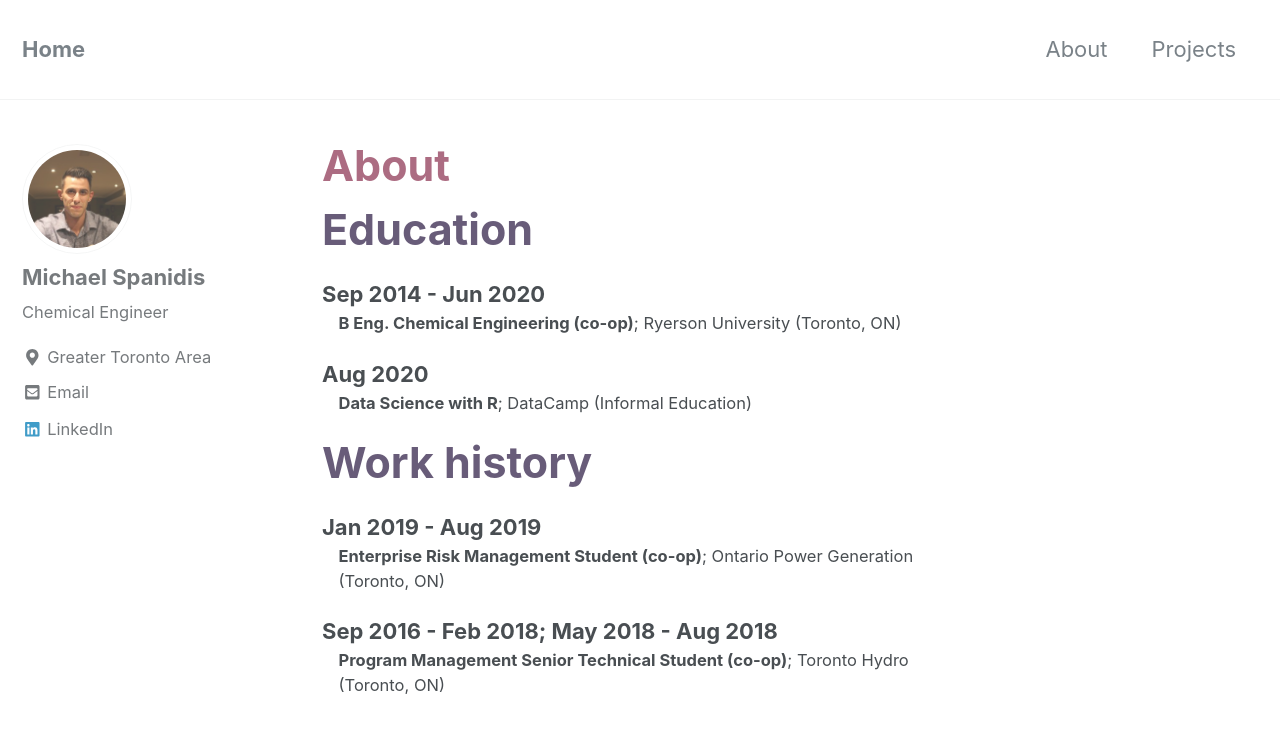
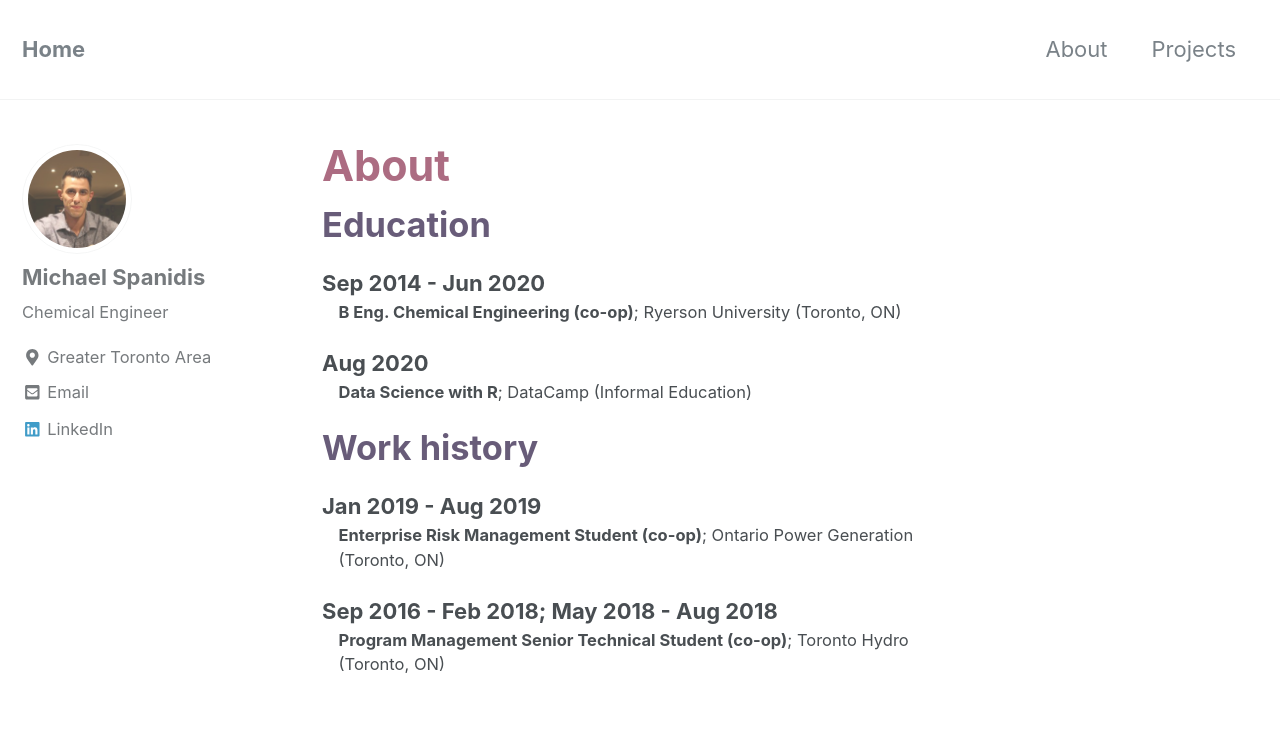
Before and after one commit to michaelspanidis/michaelspanidis.github.io, a Jekyll site: the page built from _pages/about.md, in a window 1280 px wide and 900 px high. Shown: the top 733 px of the window. Built offline with Jekyll 4.4.1, drawn with Linux system fonts in a browser that asks for light colours; nearby versions of some CDN libraries.

Commit message:
changes31

```diff
--- a/_pages/about.md
+++ b/_pages/about.md
@@ -3,14 +3,14 @@ title: <span style="color:rgb(172,108,130); font-size:1.25em;">About</span>
 permalink: /about/
 ---
 
-# <span style="color:rgb(104,92,121);font-size:1.25em;">Education</span>
+# <span style="color:rgb(104,92,121);">Education</span>
 Sep 2014 - Jun 2020
 :   **B Eng. Chemical Engineering (co-op)**; Ryerson University (Toronto, ON)
 
 Aug 2020
 :   **Data Science with R**; DataCamp (Informal Education)
 
-# <span style="color:rgb(104,92,121);font-size:1.25em;">Work history</span>
+# <span style="color:rgb(104,92,121);">Work history</span>
 Jan 2019 - Aug 2019
 :   **Enterprise Risk Management Student (co-op)**; Ontario Power Generation (Toronto, ON)
 
```
